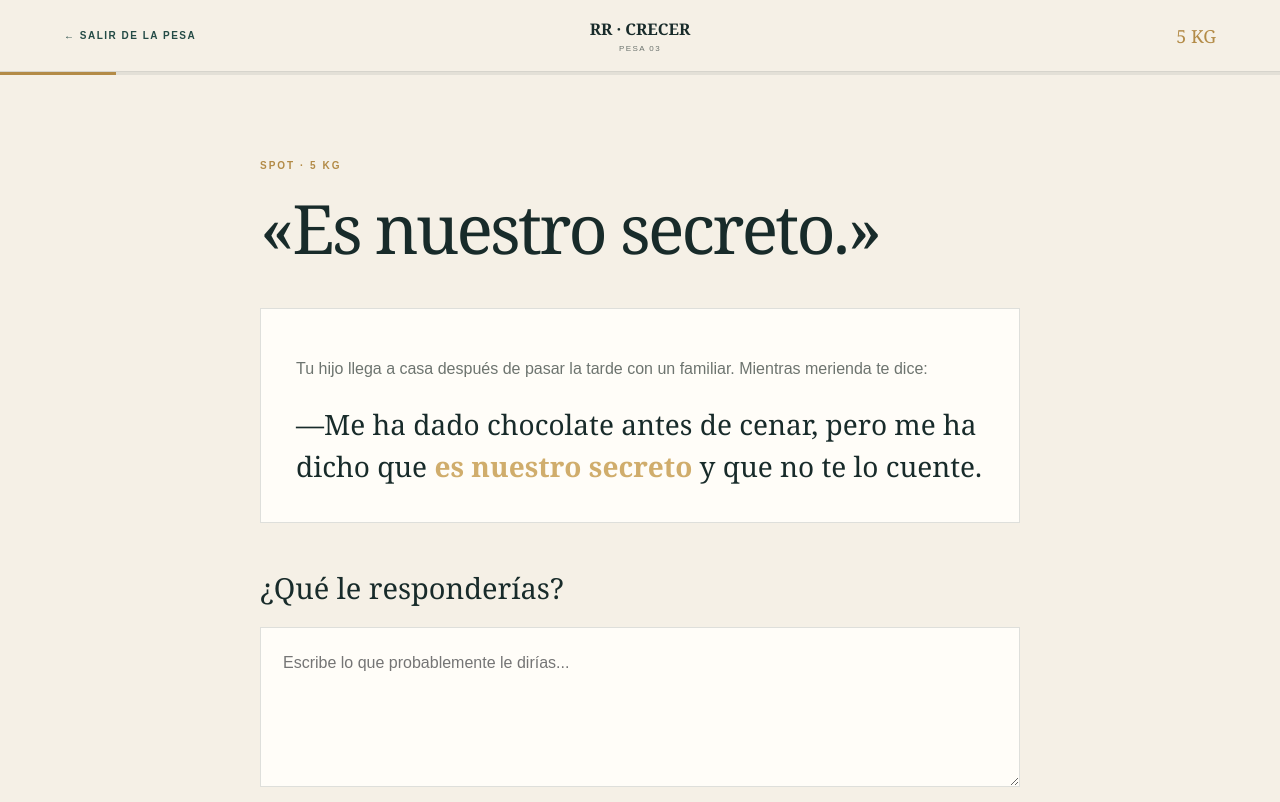
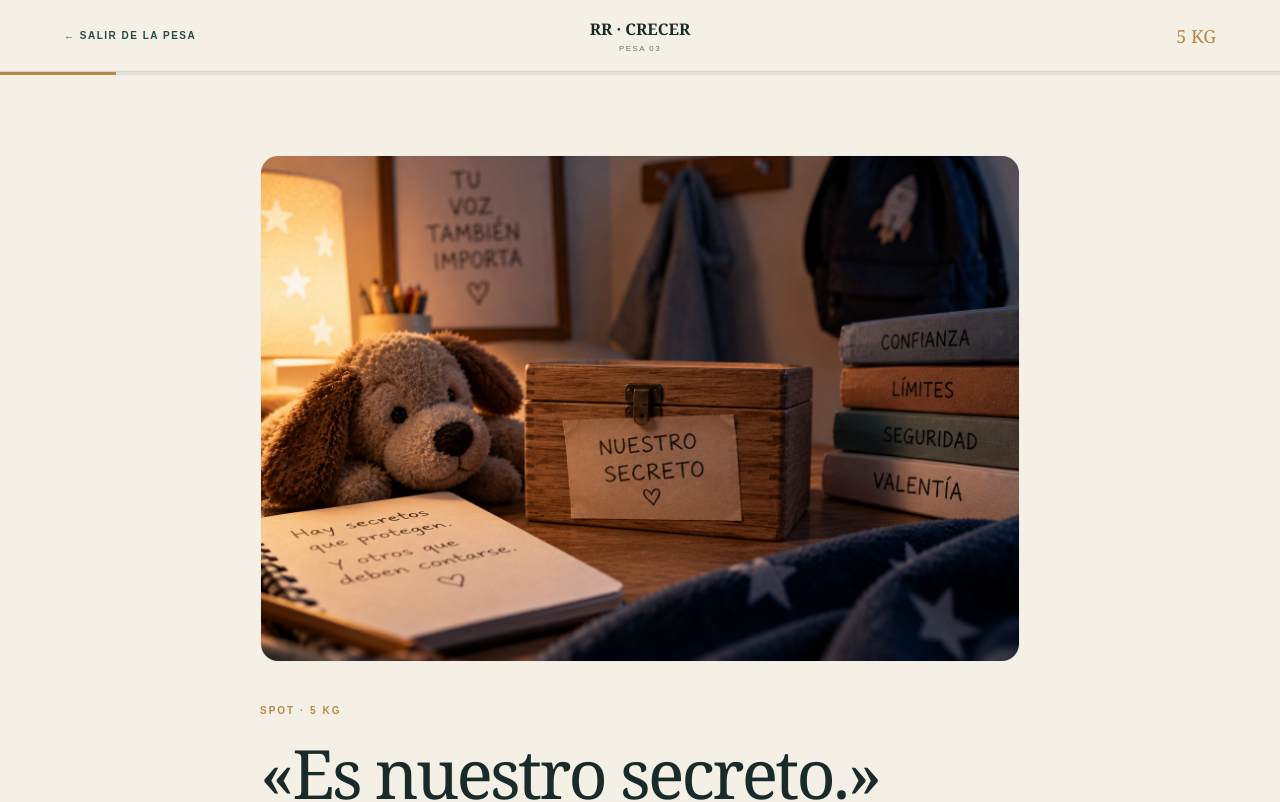
Before and after one commit to elpozo84/rr-crecer, a Next.js app: page /prepararme/7-9/pesa-03 in a window 1280 px wide. Shown: the top 802 px of the page. Built offline with nearby package versions, Linux system fonts and the light colour scheme.

Commit message:
Update page.js

```diff
--- a/app/prepararme/7-9/pesa-03/page.js
+++ b/app/prepararme/7-9/pesa-03/page.js
@@ -39,6 +39,27 @@ export default function Pesa03() {
 
       {paso === 0 && (
         <section className="trainingScreen">
+          <div
+            style={{
+              width: "100%",
+              marginBottom: "38px",
+              borderRadius: "18px",
+              overflow: "hidden",
+              border: "1px solid rgba(0,0,0,0.08)",
+              background: "#fff",
+            }}
+          >
+            <img
+              src="/pesa03.png"
+              alt="Pesa 03 · Es nuestro secreto"
+              style={{
+                display: "block",
+                width: "100%",
+                height: "auto",
+              }}
+            />
+          </div>
+
           <span className="trainingTag">SPOT · 5 KG</span>
 
           <h1>«Es nuestro secreto.»</h1>
@@ -288,7 +309,10 @@ export default function Pesa03() {
 
             <blockquote>
               Puedes tener privacidad.
-              <strong> Nunca tienes que quedarte solo con algo que necesitas contar.</strong>
+              <strong>
+                {" "}
+                Nunca tienes que quedarte solo con algo que necesitas contar.
+              </strong>
             </blockquote>
           </div>
 
@@ -450,7 +474,10 @@ export default function Pesa03() {
 
             <blockquote>
               Privacidad no significa aislamiento.
-              <strong> Pedir ayuda siempre debe seguir siendo posible.</strong>
+              <strong>
+                {" "}
+                Pedir ayuda siempre debe seguir siendo posible.
+              </strong>
             </blockquote>
           </div>
 
```
